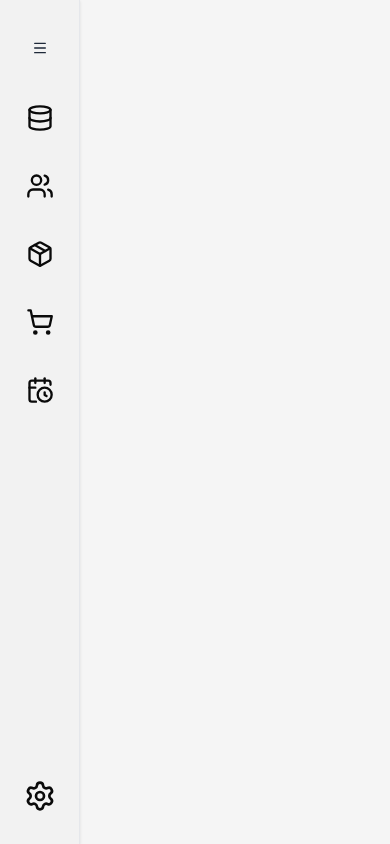
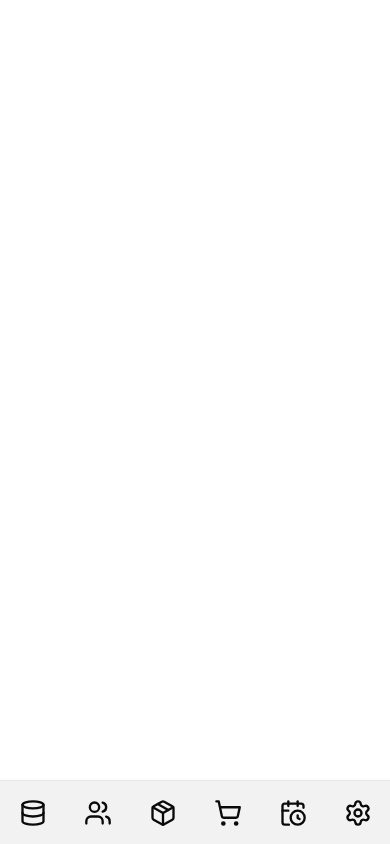
Before and after one commit to igniscore-tcc/front-end, a Next.js app: page / in a window 390 px wide. Built offline with nearby package versions, Linux system fonts and the light colour scheme.

Commit message:
feat: responsive sidebar and tooltip readability

```diff
--- /dev/null
+++ b/src/app/(dashboard)/layout.tsx
@@ -0,0 +1,16 @@
+import Sidebar from "@/components/Sidebar";
+
+export default function DashboardLayout({
+  children,
+}: {
+  children: React.ReactNode;
+}) {
+  return (
+    <>
+      <Sidebar />
+      <main className="pb-16 md:pb-0 md:pl-20 min-h-screen">
+        {children}
+      </main>
+    </>
+  );
+}
--- /dev/null
+++ b/src/app/(dashboard)/page.tsx
@@ -0,0 +1,7 @@
+export default function Home() {
+  return (
+    <div>
+
+    </div>
+  );
+}
--- a/src/app/page.tsx
+++ /dev/null
@@ -1,10 +0,0 @@
-import RegisterForm from "@/components/RegisterForm";
-import Sidebar from "@/components/Sidebar";
-
-export default function Home() {
-  return (
-    <div className="flex min-h-screen items-center justify-center bg-[#F5F5F5] font-sans">
-      <Sidebar />
-    </div>
-  );
-}
--- a/src/components/Sidebar.tsx
+++ b/src/components/Sidebar.tsx
@@ -22,28 +22,33 @@ export default function Sidebar() {
   const iconSize = 28;
 
   return (
-    <aside className="fixed left-0 top-0 h-screen w-20 bg-[#F2F2F2] border-r border-gray-200 flex flex-col items-center py-8 shadow-sm">
-      <div className="flex flex-col items-center gap-10 w-full mb-auto">
+    <aside className="fixed bottom-0 left-0 w-full h-16 bg-[#F2F2F2] border-t md:top-0 md:left-0 md:h-screen md:w-20 md:border-t-0 md:border-r border-gray-200 flex flex-row md:flex-col items-center shadow-sm z-50">
+      <div className="flex flex-row md:flex-col items-center w-full h-full">
+        <div className="hidden md:flex items-center justify-center pt-8 pb-4 w-full">
           <Button
             variant="ghost"
             size={"icon"}
-          className="text-gray-800 hover:text-indigo-600"
+            className="text-gray-800"
           >
             <Menu size={32} />
           </Button>
+        </div>
 
-        <nav className="flex flex-col items-center gap-10">
+        <nav className="flex flex-row md:flex-col items-center justify-around md:justify-start w-full md:flex-1 md:gap-6 md:pb-8">
           <TooltipProvider>
             <Tooltip>
               <TooltipTrigger asChild>
                 <Link
                   href="/base"
-                  className="text-sidebar-foreground hover:text-primary transition-colors"
+                  className="text-sidebar-foreground transition-all duration-200 p-2 rounded-xl flex items-center justify-center"
                 >
                   <Database size={iconSize} />
                 </Link>
               </TooltipTrigger>
-              <TooltipContent side="right">
+              <TooltipContent side="top" className="md:hidden">
+                <p>Base</p>
+              </TooltipContent>
+              <TooltipContent side="right" className="hidden md:block">
                 <p>Base</p>
               </TooltipContent>
             </Tooltip>
@@ -52,12 +57,15 @@ export default function Sidebar() {
               <TooltipTrigger asChild>
                 <Link
                   href="/clientes"
-                  className="text-sidebar-foreground hover:text-primary transition-colors"
+                  className="text-sidebar-foreground transition-all duration-200 p-2 rounded-xl flex items-center justify-center"
                 >
                   <Users size={iconSize} />
                 </Link>
               </TooltipTrigger>
-              <TooltipContent side="right">
+              <TooltipContent side="top" className="md:hidden">
+                <p>Clientes</p>
+              </TooltipContent>
+              <TooltipContent side="right" className="hidden md:block">
                 <p>Clientes</p>
               </TooltipContent>
             </Tooltip>
@@ -66,12 +74,15 @@ export default function Sidebar() {
               <TooltipTrigger asChild>
                 <Link
                   href="/produtos"
-                  className="text-sidebar-foreground hover:text-primary transition-colors"
+                  className="text-sidebar-foreground transition-all duration-200 p-2 rounded-xl flex items-center justify-center"
                 >
                   <Package size={iconSize} />
                 </Link>
               </TooltipTrigger>
-              <TooltipContent side="right">
+              <TooltipContent side="top" className="md:hidden">
+                <p>Produtos</p>
+              </TooltipContent>
+              <TooltipContent side="right" className="hidden md:block">
                 <p>Produtos</p>
               </TooltipContent>
             </Tooltip>
@@ -80,12 +91,15 @@ export default function Sidebar() {
               <TooltipTrigger asChild>
                 <Link
                   href="/vendas"
-                  className="text-sidebar-foreground hover:text-primary transition-colors"
+                  className="text-sidebar-foreground transition-all duration-200 p-2 rounded-xl flex items-center justify-center"
                 >
                   <ShoppingCart size={iconSize} />
                 </Link>
               </TooltipTrigger>
-              <TooltipContent side="right">
+              <TooltipContent side="top" className="md:hidden">
+                <p>Vendas</p>
+              </TooltipContent>
+              <TooltipContent side="right" className="hidden md:block">
                 <p>Vendas</p>
               </TooltipContent>
             </Tooltip>
@@ -94,36 +108,38 @@ export default function Sidebar() {
               <TooltipTrigger asChild>
                 <Link
                   href="/vencimentos"
-                  className="text-sidebar-foreground hover:text-primary transition-colors"
+                  className="text-sidebar-foreground transition-all duration-200 p-2 rounded-xl flex items-center justify-center"
                 >
                   <CalendarClock size={iconSize} />
                 </Link>
               </TooltipTrigger>
-              <TooltipContent side="right">
+              <TooltipContent side="top" className="md:hidden">
                 <p>Controle de Vencimentos</p>
+              </TooltipContent>
+              <TooltipContent side="right" className="hidden md:block">
+                <p>Controle de Vencimentos</p>
+              </TooltipContent>
+            </Tooltip>
+
+            <Tooltip>
+              <TooltipTrigger asChild>
+                <Link
+                  href="/settings"
+                  className="text-sidebar-foreground transition-all duration-200 p-2 rounded-xl md:mt-auto flex items-center justify-center"
+                >
+                  <Settings size={28} />
+                </Link>
+              </TooltipTrigger>
+              <TooltipContent side="top" className="md:hidden">
+                <p>Configurações</p>
+              </TooltipContent>
+              <TooltipContent side="right" className="hidden md:block">
+                <p>Configurações</p>
               </TooltipContent>
             </Tooltip>
           </TooltipProvider>
         </nav>
       </div>
-
-      <div className="mt-auto">
-        <TooltipProvider>
-          <Tooltip>
-            <TooltipTrigger asChild>
-              <Link
-                href="/settings"
-                className="text-sidebar-foreground hover:text-primary transition-colors"
-              >
-                <Settings size={32} />
-              </Link>
-            </TooltipTrigger>
-            <TooltipContent side="right">
-              <p>Configurações</p>
-            </TooltipContent>
-          </Tooltip>
-        </TooltipProvider>
-      </div>
     </aside>
   );
 }
--- a/src/components/ui/tooltip.tsx
+++ b/src/components/ui/tooltip.tsx
@@ -42,13 +42,13 @@ function TooltipContent({
         data-slot="tooltip-content"
         sideOffset={sideOffset}
         className={cn(
-          "z-50 inline-flex w-fit max-w-xs origin-(--radix-tooltip-content-transform-origin) items-center gap-1.5 rounded-md bg-black px-4 py-2 text-sm font-medium text-white shadow-md data-[side=bottom]:slide-in-from-top-2 data-[side=left]:slide-in-from-right-2 data-[side=right]:slide-in-from-left-2 data-[side=top]:slide-in-from-bottom-2 data-[state=delayed-open]:animate-in data-[state=delayed-open]:fade-in-0 data-[state=delayed-open]:zoom-in-95 data-open:animate-in data-open:fade-in-0 data-open:zoom-in-95 data-closed:animate-out data-closed:fade-out-0 data-closed:zoom-out-95",
+          "z-50 inline-flex w-fit max-w-xs origin-(--radix-tooltip-content-transform-origin) items-center gap-1.5 rounded-lg bg-black px-4 py-2.5 text-sm font-semibold text-white shadow-xl font-sans data-[side=bottom]:slide-in-from-top-2 data-[side=left]:slide-in-from-right-2 data-[side=right]:slide-in-from-left-2 data-[side=top]:slide-in-from-bottom-2 data-[state=delayed-open]:animate-in data-[state=delayed-open]:fade-in-0 data-[state=delayed-open]:zoom-in-95 data-open:animate-in data-open:fade-in-0 data-open:zoom-in-95 data-closed:animate-out data-closed:fade-out-0 data-closed:zoom-out-95",
           className
         )}
         {...props}
       >
         {children}
-        <TooltipPrimitive.Arrow className="z-50 size-2.5 translate-y-[calc(-50%_-_2px)] rotate-45 rounded-[2px] bg-foreground fill-foreground" />
+        <TooltipPrimitive.Arrow className="z-50 size-2.5 translate-y-[calc(-50%_-_2px)] rotate-45 rounded-[2px] bg-black fill-black" />
       </TooltipPrimitive.Content>
     </TooltipPrimitive.Portal>
   )
```
Lines whose indentation alone changed are shown as unchanged.
